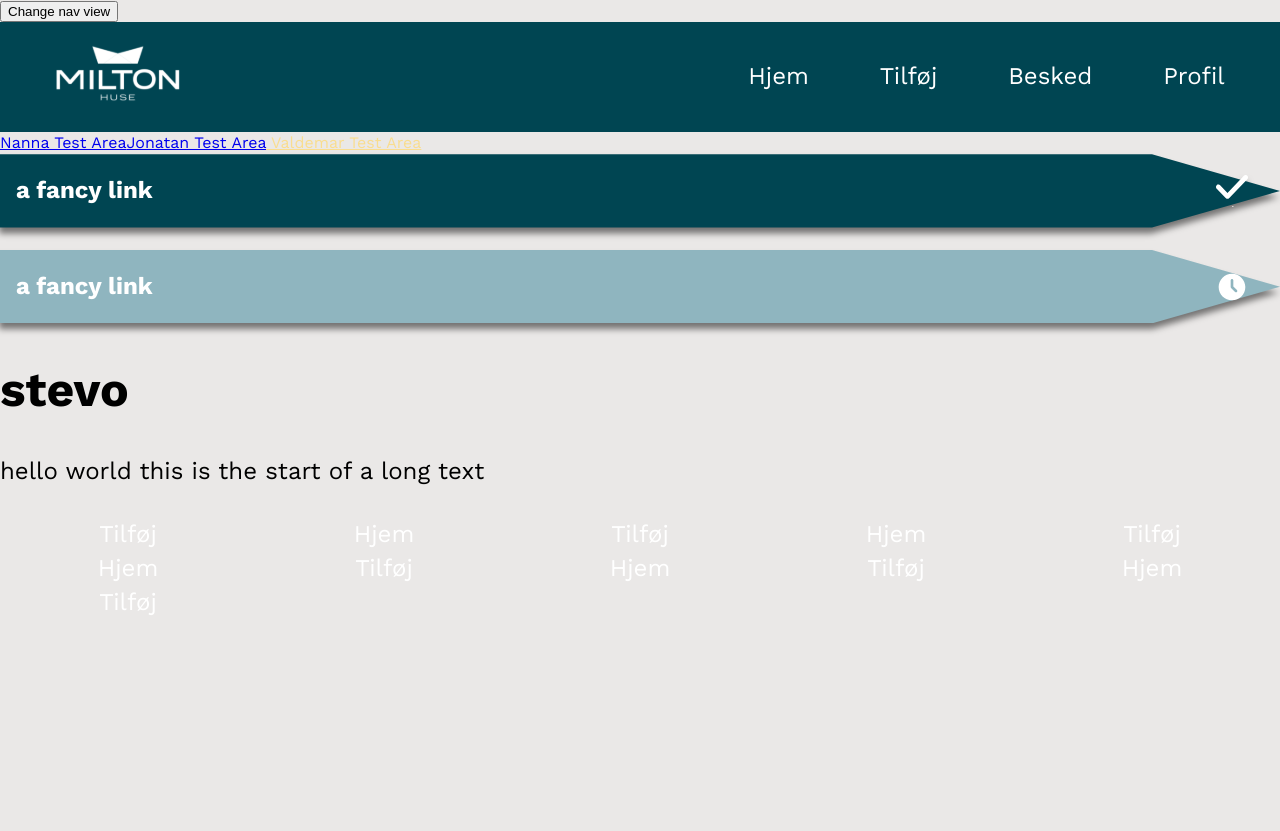
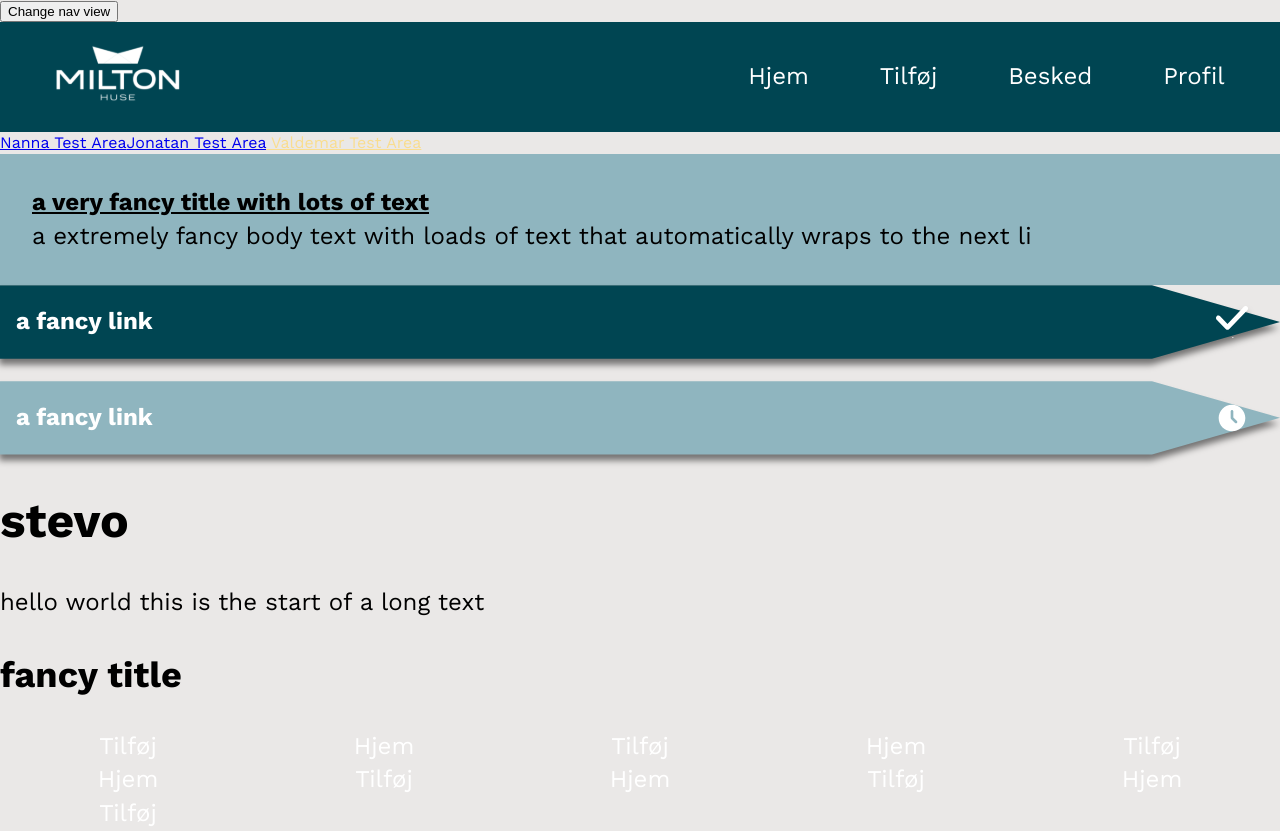
Before and after one commit to JonatanEmil/pentia-dashboard-app, a Vue app: page /valdemartestarea in a window 1280 px wide. Before the commit the page ends 800 px from the top, so only its background shows below. Built offline with nearby package versions, Linux system fonts and the light colour scheme; the HTML template or start-up script is replaced by a standard one.

Commit message:
InfoCard oprettet #57 #194 #196 #197

```diff
--- /dev/null
+++ b/src/assets/scss/components/_infoCard.scss
@@ -0,0 +1,16 @@
+@use '@/assets/scss/abstracts/colors' as c;
+
+.infoCard {
+    &:nth-child(3n + 2) {
+        background-color: c.$secondary;
+        color: c.$black;
+    }
+    &:nth-child(3n + 3) {
+        background-color: c.$highlight;
+        color: c.$black;
+    }
+    &:nth-child(3n + 1) {
+        background-color: c.$primary;
+        color: c.$white;
+    }
+}
--- a/src/assets/scss/main.scss
+++ b/src/assets/scss/main.scss
@@ -1,6 +1,7 @@
 @use 'abstracts/colors' as c;
 @use 'abstracts/fonts' as f;
 
+@use 'components/infoCard';
 @use 'components/inputText';
 @use 'components/radioButton';
 @use 'components/formButtonSubmit';
--- /dev/null
+++ b/src/components/InfoCard.vue
@@ -0,0 +1,14 @@
+<script setup lang="ts">
+defineProps<{
+text?: string,
+title?: string,
+}>();
+
+
+</script>
+<template>
+    <div class="infoCard p--4">
+        <p class="font--p font--underline font--bold m--0" v-if="title">{{ title }}</p>
+        <p class="font--p m--0" v-if="text">{{ text }}</p>
+    </div>
+</template>
--- a/src/views/ValdemarTestView.vue
+++ b/src/views/ValdemarTestView.vue
@@ -4,6 +4,7 @@ import NavbarButton from '@/components/NavbarButton.vue';
 import { defineAsyncComponent } from 'vue';
 import TitleWithText from '@/components/TitleWithText.vue';
 import ProgressCard from '@/components/ProgressCard.vue';
+import InfoCard from '@/components/InfoCard.vue';
 const testList = [
 
     {
@@ -65,15 +66,22 @@ const testList = [
 </script>
 
 <template>
+    <InfoCard
+    :text="'a extremely fancy body text with loads of text that automatically wraps to the next li'"
+    :title="'a very fancy title with lots of text'"
+    />
+
+
     <ProgressCard text="a fancy link" routeName="home" status="done"/>
     <br>
     <ProgressCard text="a fancy link" routeName="home" status="planned"/>
+
 
     <TitleWithText
         title="stevo"
         text="hello world this is the start of a long text"
     />
-    <ItemList :items="testList" v-slot="{ item }" :columns="5" :titel="'fancy titel'">
+    <ItemList :items="testList" v-slot="{ item }" :columns="5" :title="'fancy title'">
         <NavbarButton
         :name="item.name"
         :route-name="item.routeName"
```
